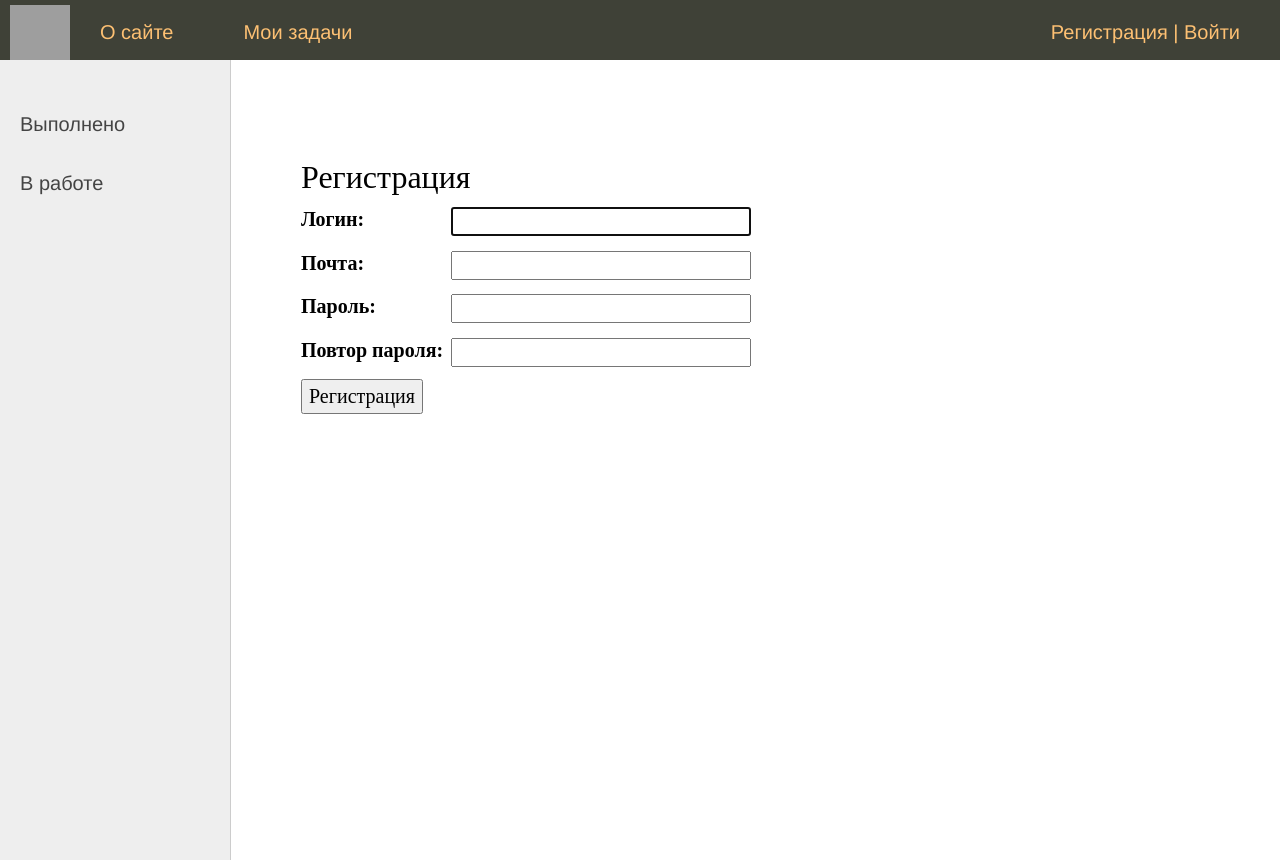
After one commit to Hadez-Kos/Todo, a Django app: page /todo/register/ in a window 1280 px wide. The commit adds this page. Run offline with Django 4.2, Linux system fonts and the light colour scheme; some libraries are stand-ins or nearby versions; grey boxes are pictures that could not be loaded.

Commit message:
Add forms register and auth, html pages form
Signed-off-by: Andrey <andreykosov21@gmail.com>

```diff
--- a/todo/simpletodo/forms.py
+++ b/todo/simpletodo/forms.py
@@ -1,4 +1,6 @@
 from django import forms
+from django.contrib.auth.forms import UserCreationForm, AuthenticationForm
+
 from .models import *
 
 
@@ -10,3 +12,19 @@ class AddTask(forms.ModelForm):
             "title": forms.TextInput(attrs={"class": "form-input"}),
             "content": forms.Textarea(attrs={"cols": 60, "rows": 10}),
         }
+
+
+class RegisterUserForm(UserCreationForm):
+    username = forms.CharField(label="Логин", widget=forms.TextInput(attrs={'class': 'form-input'}))
+    email = forms.EmailField(label="Почта", widget=forms.EmailInput(attrs={'class': 'form-input'}))
+    password1 = forms.CharField(label="Пароль", widget=forms.PasswordInput(attrs={'class': 'form-input'}))
+    password2 = forms.CharField(label="Повтор пароля", widget=forms.PasswordInput(attrs={'class': 'form-input'}))
+
+    class Meta:
+        model = User
+        fields = ('username', 'email', 'password1', 'password2')
+
+
+class LoginUserForm(AuthenticationForm):
+    username = forms.CharField(label='Логин', widget=forms.TextInput(attrs={'class': 'form-input'}))
+    password = forms.CharField(label='Пароль', widget=forms.PasswordInput(attrs={'class': 'form-input'}))
--- a/todo/simpletodo/templates/simpletodo/base.html
+++ b/todo/simpletodo/templates/simpletodo/base.html
@@ -17,13 +17,18 @@
 			{% block mainmenu %}
 			<div class="header">
 				<ul id="mainmenu" class="mainmenu">
+					<li class="logo"><a href="{% url 'home' %}">
+						<div class="logo"></div>
+					</a></li>
 					{% for m in menu %}
-					{% if not forloop.last %}
 					<li><a href="{% url m.url_name %}">{{m.title}}</a></li>
+					{% endfor %}
+					{% if request.user.is_authenticated %}
+					<li class="last"> {{user.username}} | <a href="{% url 'logout' %}">Выйти</a></li>
 					{% else %}
-					<li class="last"><a href="{% url m.url_name %}">{{m.title}}</a></li>
+					<li class="last"><a href="{% url 'register' %}">Регистрация</a> | <a
+							href="{% url 'login' %}">Войти</a></li>
 					{% endif %}
-					{% endfor %}
 				</ul>
 				<div class="clear"></div>
 			</div>
@@ -35,9 +40,9 @@
 					<!-- Sidebar слева -->
 					<td valign="top" class="left-chapters">
 						<ul id="leftchapters">
-                            <li><a href="#">Выполнено</a></li>
-                            <li><a href="#">В работе</a></li>
-                        </ul>
+							<li><a href="#">Выполнено</a></li>
+							<li><a href="#">В работе</a></li>
+						</ul>
 					</td>
 					<!-- Конец Sidebar'а -->
 					<td valign="top" class="content">
--- a/todo/simpletodo/templates/simpletodo/delete.html
+++ b/todo/simpletodo/templates/simpletodo/delete.html
@@ -13,7 +13,7 @@
                 вы подтверждаете свое действие?
             </div>
             <div class="d-grid gap-2 d-md-block mt-2">
-                <button type="submit" class="btn btn-dark">Удалить статью</button>
+                <button type="submit" class="btn btn-dark">Удалить задачу</button>
                 <a href="{% url 'home' %}" class="btn btn-primary">Отменить удаление</a>
             </div>
         </form>
--- /dev/null
+++ b/todo/simpletodo/templates/simpletodo/register.html
@@ -0,0 +1,17 @@
+{% extends 'simpletodo/base.html' %}
+
+{% block content %}
+<h1>{{title}}</h1>
+
+<form method="post">
+    {% csrf_token %}
+
+    {% for f in form %}
+    <p><label class="form-label" for="{{ f.id_for_label }}">{{f.label}}: </label>{{ f }}</p>
+    <div class="form-error">{{ f.errors }}</div>
+    {% endfor %}
+
+    <button type="submit">Регистрация</button>
+</form>
+
+{% endblock %}
--- a/todo/simpletodo/urls.py
+++ b/todo/simpletodo/urls.py
@@ -6,5 +6,7 @@ urlpatterns = [
     path('addtask/', CreateToDo.as_view(), name='add_task'),
     path('delete/<pk>/', DeleteToDo.as_view(), name='delete_task'),
     path('about/', about, name='about'),
-    path('login/', login, name='login'),
+    path('login/', LoginUser.as_view(), name='login'),
+    path('logout/', logout_user, name='logout'),
+    path('register/', RegisterUser.as_view(), name='register'),
 ]
--- a/todo/simpletodo/utils.py
+++ b/todo/simpletodo/utils.py
@@ -5,7 +5,6 @@ from .models import *
 menu = [{'title': "О сайте", 'url_name': 'about'},
         {'title': "Добавить задачу", 'url_name': 'add_task'},
         {'title': "Мои задачи", 'url_name': 'home'},
-        {'title': "Войти", 'url_name': 'login'}
         ]
 
 
@@ -15,12 +14,12 @@ class DataMixin:
     def get_user_context(self, **kwargs):
         context = kwargs
         cats = Category.objects.all()
+        sols = Solution.objects.all()
 
         user_menu = menu.copy()
         if not self.request.user.is_authenticated:
             user_menu.pop(1)
         context['menu'] = user_menu
         context['cats'] = cats
-        if 'cat_selected' not in context:
-            context['cat_selected'] = 0
+        context['sols'] = sols
         return context
--- a/todo/simpletodo/views.py
+++ b/todo/simpletodo/views.py
@@ -1,5 +1,6 @@
+from django.contrib.auth import logout, login
 from django.http import HttpResponse
-from django.shortcuts import render
+from django.shortcuts import render, redirect
 from django.urls import reverse_lazy
 from django.views.generic import ListView, DeleteView, UpdateView, CreateView
 from django.contrib.auth.views import LoginView
@@ -55,5 +56,35 @@ def about(request):
     return render(request, 'women/about.html', {'menu': menu, 'title': 'О сайте'})
 
 
-def login(request):
-    return HttpResponse("Авторизация")
+class RegisterUser(DataMixin, CreateView):
+    form_class = RegisterUserForm
+    template_name = 'simpletodo/register.html'
+    success_url = reverse_lazy('login')
+
+    def get_context_data(self, *, object_list=None, **kwargs):
+        context = super().get_context_data(**kwargs)
+        c_def = self.get_user_context(title="Регистрация")
+        return dict(list(context.items()) + list(c_def.items()))
+
+    def form_valid(self, form):
+        user_ = form.save()
+        login(self.request, user_)
+        return redirect('home')
+
+
+class LoginUser(DataMixin, LoginView):
+    form_class = LoginUserForm
+    template_name = 'simpletodo/login.html'
+
+    def get_context_data(self, *, object_list=None, **kwargs):
+        context = super().get_context_data(**kwargs)
+        c_def = self.get_user_context(title="Авторизация")
+        return dict(list(context.items()) + list(c_def.items()))
+
+    def get_success_url(self):
+        return reverse_lazy('home')
+
+
+def logout_user(request):
+    logout(request)
+    return redirect('login')
```
Also changed, not shown: todo/simpletodo/templates/simpletodo/login.html (added, +20 -0 lines).
